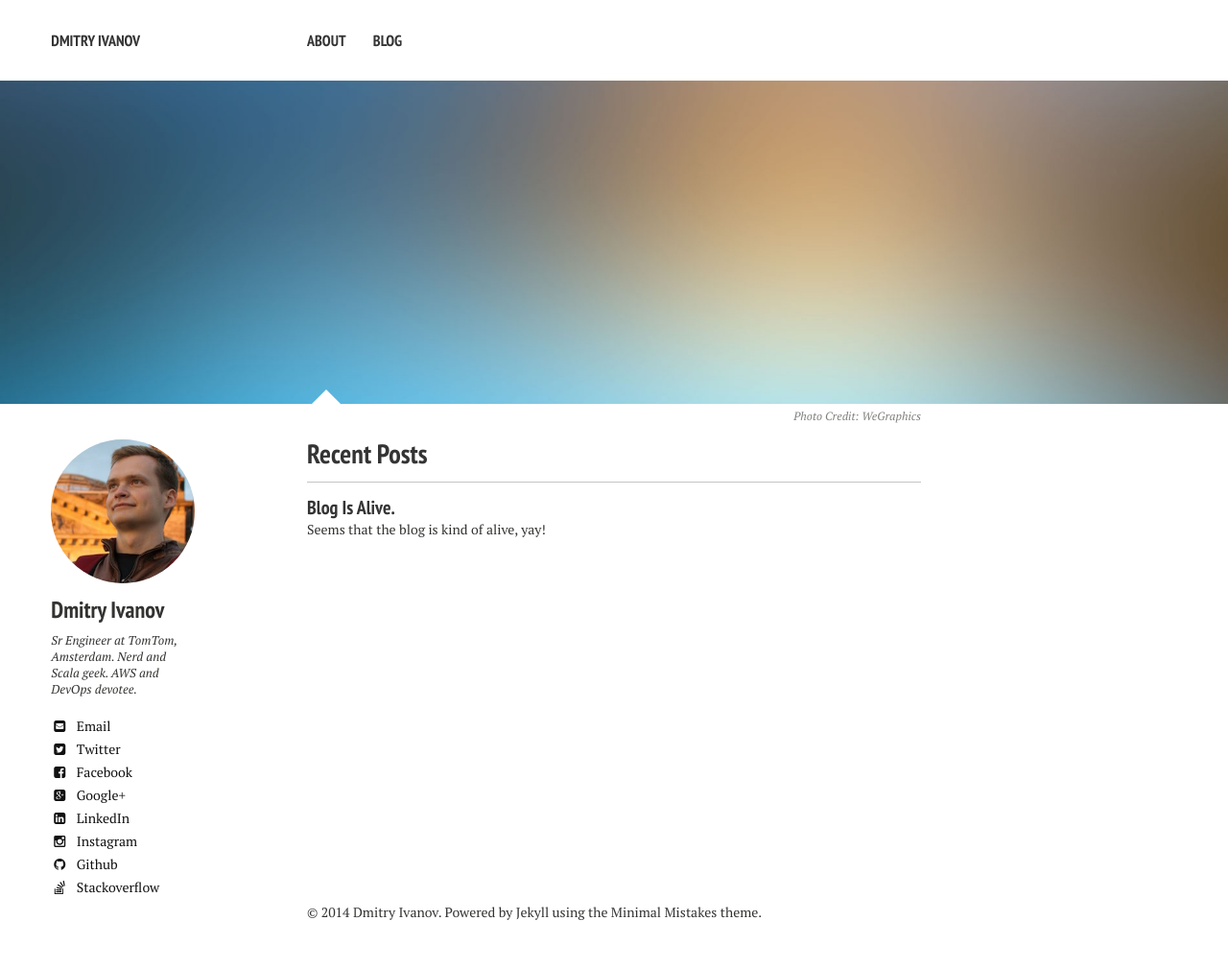
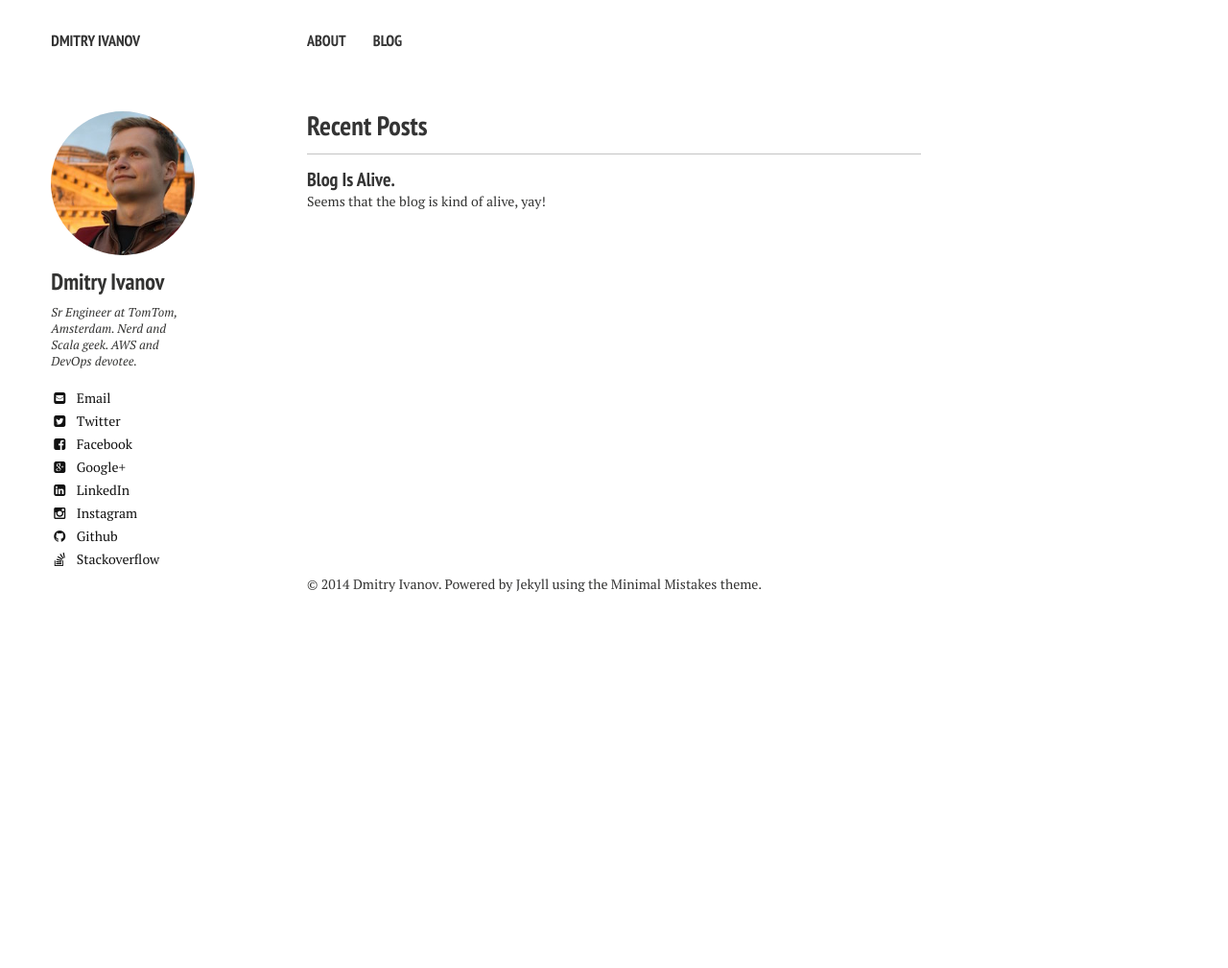
Before and after one commit to ajantis/ajantis.github.io, a Jekyll site: the page built from index.md, in a window 1280 px wide. Shown: the whole page at 96% size. Built offline with Jekyll 4.4.1, drawn with Linux system fonts in a browser that asks for light colours; nearby versions of some CDN libraries; after the commit the page ends 900 px from its top, so only the background shows below that.

Commit message:
Disable background image on the main page

```diff
--- a/index.md
+++ b/index.md
@@ -3,7 +3,7 @@ layout: home
 excerpt: "Dmitry Ivanov's blog on all kind of programming and computer systems stuff."
 tags: [scala, aws, devops, linux, fp, nosql]
 image:
-  feature: sample-image-4.jpg
-  credit: WeGraphics
-  creditlink: http://wegraphics.net/downloads/free-ultimate-blurred-background-pack/
+  feature: #sample-image-4.jpg
+  credit: #WeGraphics
+  creditlink: #http://wegraphics.net/downloads/free-ultimate-blurred-background-pack/
 ---
```
